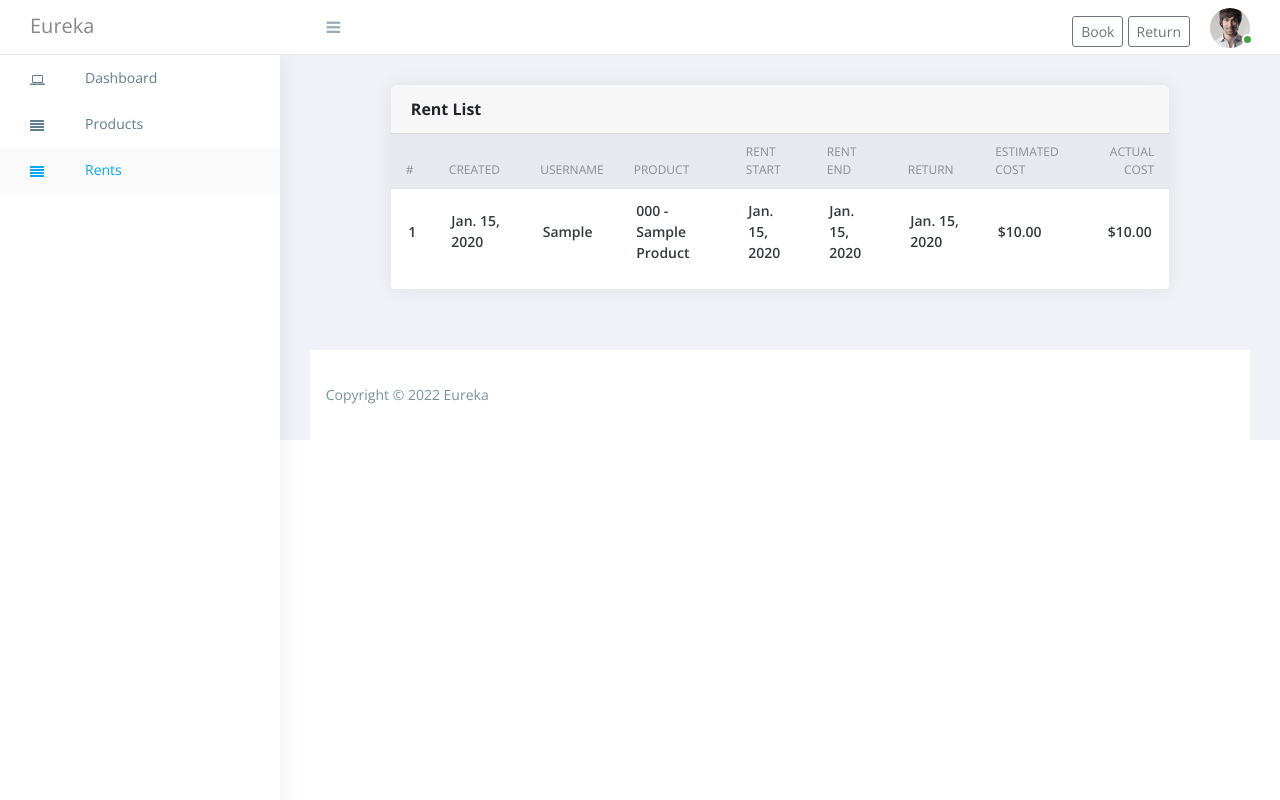
After one commit to nasimuzzaman-nasim/eureka, a Django app: page /rents/ in a window 1280 px wide. The commit adds this page. Run offline with Django 4.2, Linux system fonts and the light colour scheme; a user stored in the database is signed in; tables that the repository leaves empty hold one stand-in row (values such as "Sample post"); some libraries are stand-ins or nearby versions.

Commit message:
Rent list

```diff
--- a/core/models.py
+++ b/core/models.py
@@ -27,6 +27,10 @@ class Product(BaseModel):
     minimum_rent_period = models.PositiveIntegerField()
 
     def __str__(self):
+        return '%s - %s' % (self.code, self.name)
+
+    @property
+    def full_name(self):
         return '%s - %s' % (self.code, self.name)
 
     @property
--- a/core/templates/product_list.html
+++ b/core/templates/product_list.html
@@ -57,7 +57,7 @@
                                         <td><span >{{ product.durability }}</span></td>
                                         <td><span >{{ product.mileage }}</span></td>
                                         <td><span >{{ product.minimum_rent_period }} days</span></td>
-                                        <td><span >{{ product.current_price }}</span></td>
+                                        <td><span >${{ product.current_price }}</span></td>
                                     </tr>
                                 {% endfor %}
 
--- /dev/null
+++ b/core/templates/rent_list.html
@@ -0,0 +1,75 @@
+{% extends 'base.html' %}
+{% load static %}
+{% load paginate_tag %}
+
+{% block css %}
+    <style>
+        .card .card-footer ul li {
+            padding: 0!important;
+        }
+    </style>
+{% endblock %}
+
+{% block content %}
+    <div class="content">
+        <div class="animated fadeIn">
+            <div class="row d-flex justify-content-center">
+                <div class="col-lg-10">
+                    <div class="card">
+                        <div class="card-header">
+                            <strong class="card-title">Rent List</strong>
+{#                            <a class="btn btn-sm btn-outline-success ml-3" >#}
+{#                                Add product</a>#}
+{#                            <form class="float-right" method="get">#}
+{#                                <div class="form-inline">#}
+{#                                    <input class="form-control form-control-sm" name="q" value="{{ request.GET.q }}">#}
+{#                                    <button class="btn btn-sm btn-default" type="submit"><i class="fa fa-search"></i></button>#}
+{#                                </div>#}
+{#                            </form>#}
+
+                        </div>
+
+
+                        <div class="table-stats order-table ov-h">
+                            <table class="table ">
+                                <thead>
+                                    <tr>
+                                        <th>#</th>
+                                        <th>Created</th>
+                                        <th>Username</th>
+                                        <th>Product</th>
+                                        <th>Rent Start</th>
+                                        <th>Rent End</th>
+                                        <th>Return</th>
+                                        <th>Estimated Cost</th>
+                                        <th>Actual Cost</th>
+                                    </tr>
+                                </thead>
+                                <tbody>
+                                {% for rent in object_list %}
+                                    <tr>
+
+                                        <td> {{ forloop.counter|add:base_count }} </td>
+                                        <td> {{ rent.created_at|date }} </td>
+                                        <td>  <span >{{ rent.user.username }}</span> </td>
+                                        <td> <span >{{ rent.product.full_name }}</span> </td>
+                                        <td><span >{{ rent.rent_start }}</span></td>
+                                        <td><span >{{ rent.rent_end }}</span></td>
+                                        <td><span >{{ rent.return_date|default_if_none:'-' }}</span></td>
+                                        <td><span >${{ rent.estimated_cost }}</span></td>
+                                        <td><span >{% if rent.actual_cost %}${% endif %}{{ rent.actual_cost|default_if_none:'-' }}</span></td>
+                                    </tr>
+                                {% endfor %}
+
+                                </tbody>
+                            </table>
+                        </div> <!-- /.table-stats -->
+                    <!-- Pagination Start -->
+                       {% include 'extra/pagination.html' %}
+                        <!-- Pagination End -->
+                    </div>
+                </div>
+            </div>
+        </div>
+    </div>
+{% endblock %}
--- a/core/urls.py
+++ b/core/urls.py
@@ -1,6 +1,6 @@
 from django.urls import path
 
-from core.views import DashboardView, ProductListView, RentProductView
+from core.views import DashboardView, ProductListView, RentProductView, RentProductList
 
 app_name = 'core'
 
@@ -8,4 +8,5 @@ urlpatterns = [
     path('', DashboardView.as_view(), name='dashboard_url'),
     path('products/', ProductListView.as_view(), name='product_list_url'),
     path('rent-product/', RentProductView.as_view(), name='rent_product_url'),
+    path('rents/', RentProductList.as_view(), name='rents_url'),
 ]
--- a/core/views.py
+++ b/core/views.py
@@ -3,6 +3,7 @@ from django.http import JsonResponse
 from django.views.generic import TemplateView, ListView, CreateView
 from django.views import View
 from django.db.models.query import Q
+from django.conf import settings
 
 from core.models import Product, RentProduct
 
@@ -13,7 +14,7 @@ class DashboardView(LoginRequiredMixin, TemplateView):
 
 class ProductListView(LoginRequiredMixin, ListView):
     template_name = 'product_list.html'
-    paginate_by = 15
+    paginate_by = settings.PER_PAGE
     model = Product
 
     def get_queryset(self):
@@ -33,3 +34,16 @@ class RentProductView(LoginRequiredMixin, View):
     def post(self, request):
         status, obj = RentProduct.create_rent(request)
         return JsonResponse({'status': status, 'detail': None if status else obj}, safe=False)
+
+
+class RentProductList(LoginRequiredMixin, ListView):
+    template_name = 'rent_list.html'
+    paginate_by = settings.PER_PAGE
+    model = RentProduct
+
+    def get_context_data(self, *args, **kwargs):
+        data = super(RentProductList, self).get_context_data(*args, **kwargs)
+        data['title'] = 'Rent'
+        data['base_count'] = (int(self.request.GET.get('page', 1)) - 1) * self.paginate_by
+
+        return data
--- a/eureka/settings.py
+++ b/eureka/settings.py
@@ -197,3 +197,4 @@ DEFAULT_AUTO_FIELD = 'django.db.models.BigAutoField'
 CRISPY_TEMPLATE_PACK = 'bootstrap4'
 LOGIN_REDIRECT_URL = "/"
 LOGOUT_REDIRECT_URL = "/"
+PER_PAGE = 15
--- a/templates/base.html
+++ b/templates/base.html
@@ -58,6 +58,9 @@
                     </li>
                     <li class="{% if request.resolver_match.url_name == 'product_list_url' %} active {% endif %}">
                         <a href="{% url 'core:product_list_url' %}"><i class="menu-icon fa fa-align-justify"></i>Products </a>
+                    </li>
+                    <li class="{% if request.resolver_match.url_name == 'rents_url' %} active {% endif %}">
+                        <a href="{% url 'core:rents_url' %}"><i class="menu-icon fa fa-align-justify"></i>Rents </a>
                     </li>
 
 
```
Also changed, not shown: core/templates/withdraw_create.html (deleted, +0 -51 lines), core/templates/withdraw_list.html (deleted, +0 -50 lines).
